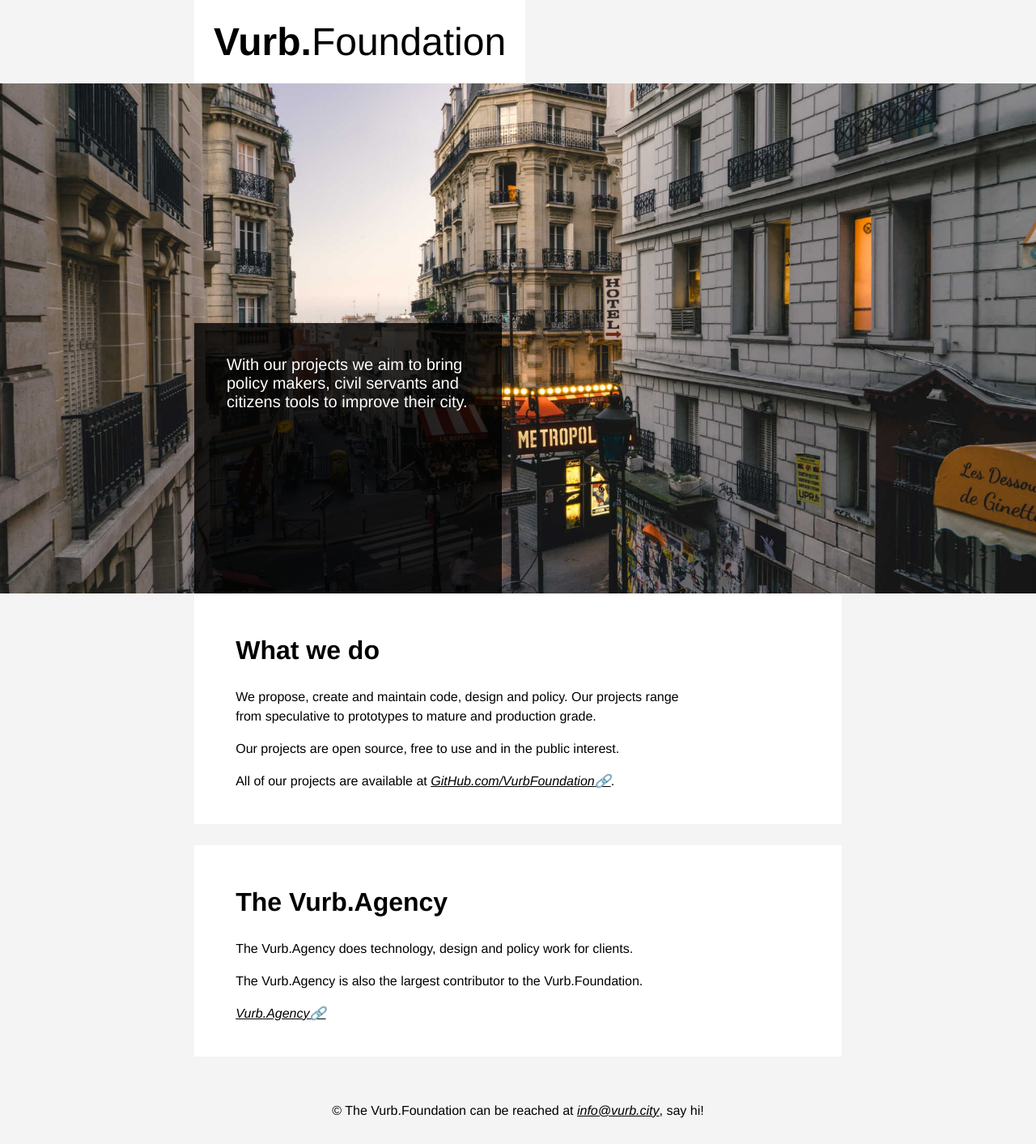
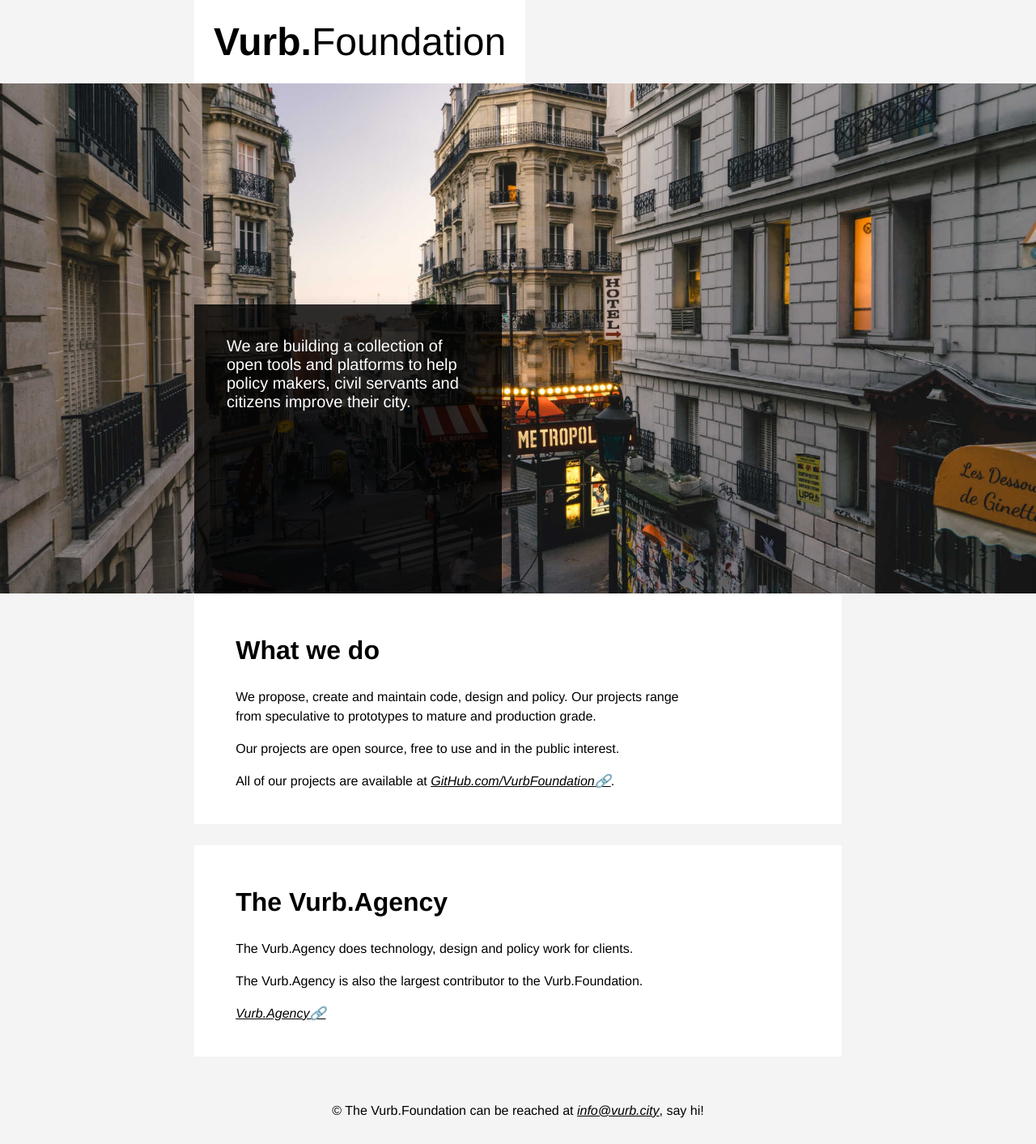
Before and after one commit to publiccodenet/publiccode.net, a Jekyll site: the page built from index.html, in a window 1280 px wide. Shown: the whole page at 81% size. Built offline with Jekyll 4.4.1, drawn with Linux system fonts in a browser that asks for light colours; some web fonts are replaced.

Commit message:
Update index.html

```diff
--- a/index.html
+++ b/index.html
@@ -1,7 +1,7 @@
 ---
 title: Home
 layout: with-hero
-heroText: With our projects we aim to bring policy makers, civil servants and citizens tools to improve their city.
+heroText: We are building a collection of open tools and platforms to help policy makers, civil servants and citizens improve their city.
 heroImage: images/john-towner-125993-small.jpg
 ---
 
```
